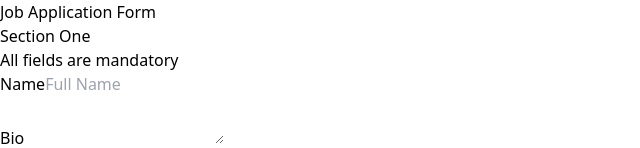
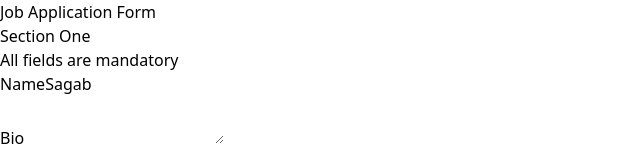
Before and after one commit to masbagaspn/learn-automation-unit-testing, a React (Vite) app: page / in a window 1280 px wide. Shown: the top 148 px of the page, without its empty margins (0-640 px from the left). Built offline with nearby package versions, Linux system fonts and the light colour scheme.

Commit message:
feat: testing using queries getByDisplayText

```diff
--- a/src/components/application/Application.tsx
+++ b/src/components/application/Application.tsx
@@ -7,7 +7,13 @@ export const Application = () => {
       <form>
         <div>
           <label htmlFor="name">Name</label>
-          <input type="text" id="name" placeholder="Full Name" />
+          <input
+            type="text"
+            id="name"
+            placeholder="Full Name"
+            value="Sagab"
+            onChange={() => {}}
+          />
         </div>
         <div>
           <label htmlFor="bio">Bio</label>
```
Also changed, not shown: 1 other file (tests, documents, lock files or other folders).
